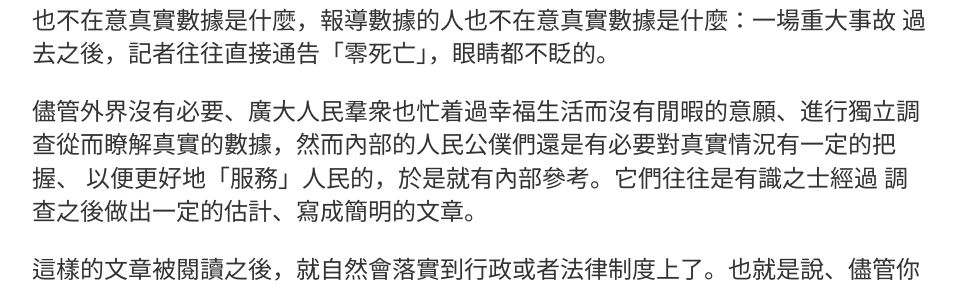
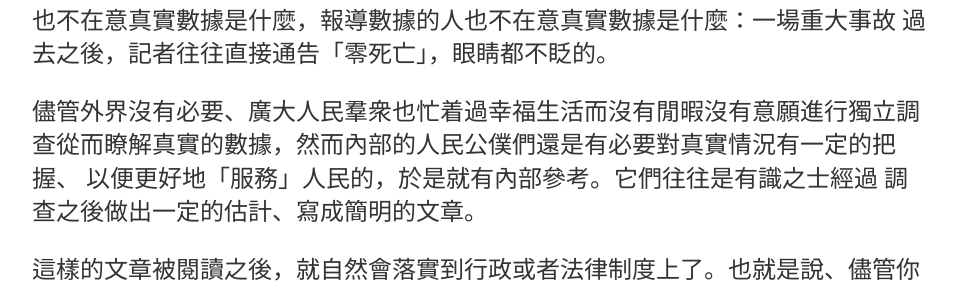
Before and after one commit to Ekove/ekove.github.io, a Jekyll site: the page built from _posts/2020-5-28-notes.md, in a window 1280 px wide. Shown: the part 299-588 px from the top of the page, without its empty margins (160-1119 px from the left). Built offline with Jekyll 4.4.1, drawn with Linux system fonts in a browser that asks for light colours.

Commit message:
Update 2020-5-28-notes.md

```diff
--- a/_posts/2020-5-28-notes.md
+++ b/_posts/2020-5-28-notes.md
@@ -7,7 +7,7 @@ date: 2020-05-28
 生活在21世紀初的某些國家，有很多數據是根本沒有可信度的。事實上，做統計的人也不在意真實數據是什麼，報導數據的人也不在意真實數據是什麼：一場重大事故
 過去之後，記者往往直接通告「零死亡」，眼睛都不眨的。
 
-儘管外界沒有必要、廣大人民羣衆也忙着過幸福生活而沒有閒暇的意願、進行獨立調查從而瞭解真實的數據，然而內部的人民公僕們還是有必要對真實情況有一定的把握、
+儘管外界沒有必要、廣大人民羣衆也忙着過幸福生活而沒有閒暇沒有意願進行獨立調查從而瞭解真實的數據，然而內部的人民公僕們還是有必要對真實情況有一定的把握、
 以便更好地「服務」人民的，於是就有內部參考。它們往往是有識之士經過
 調查之後做出一定的估計、寫成簡明的文章。
 
```
